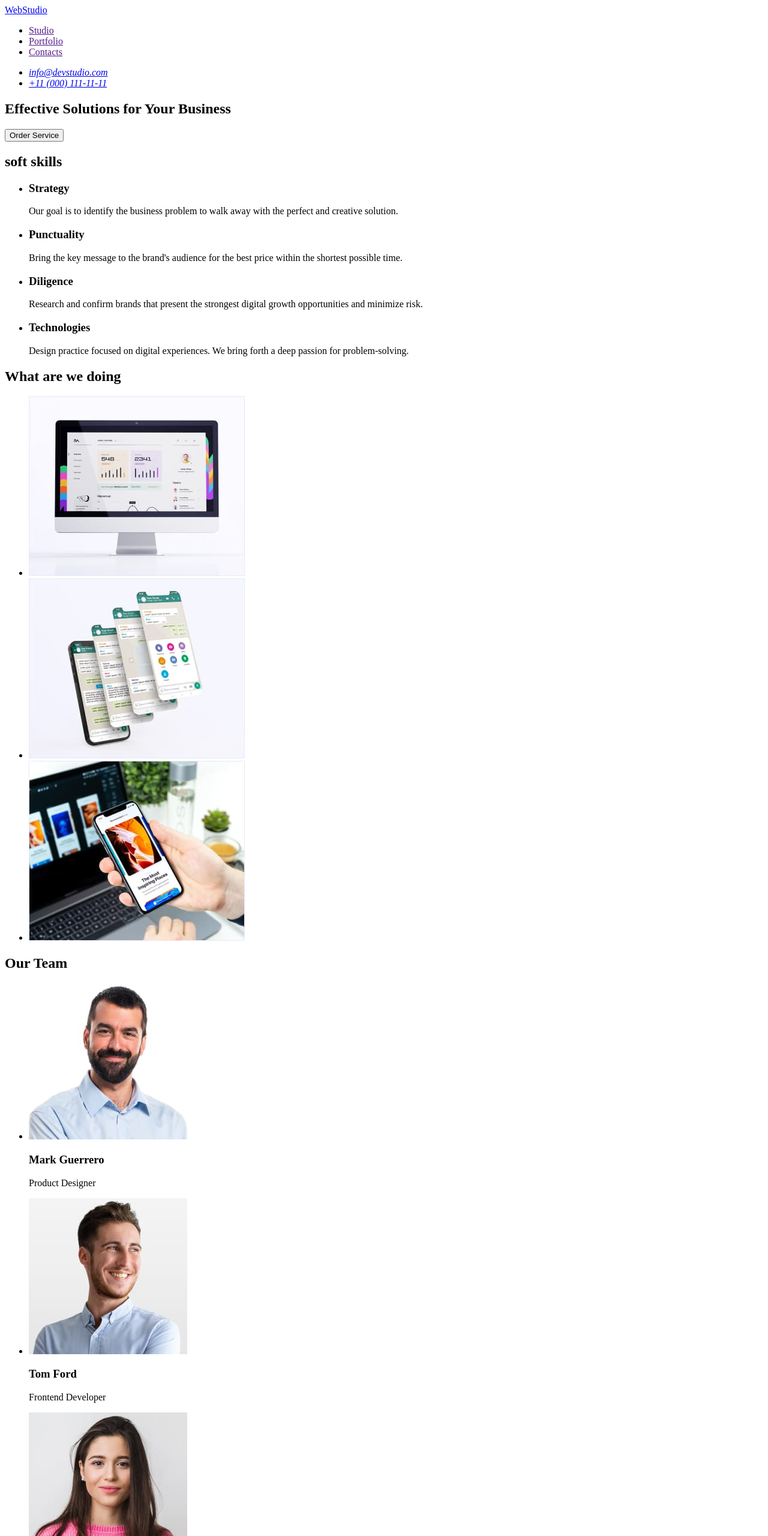
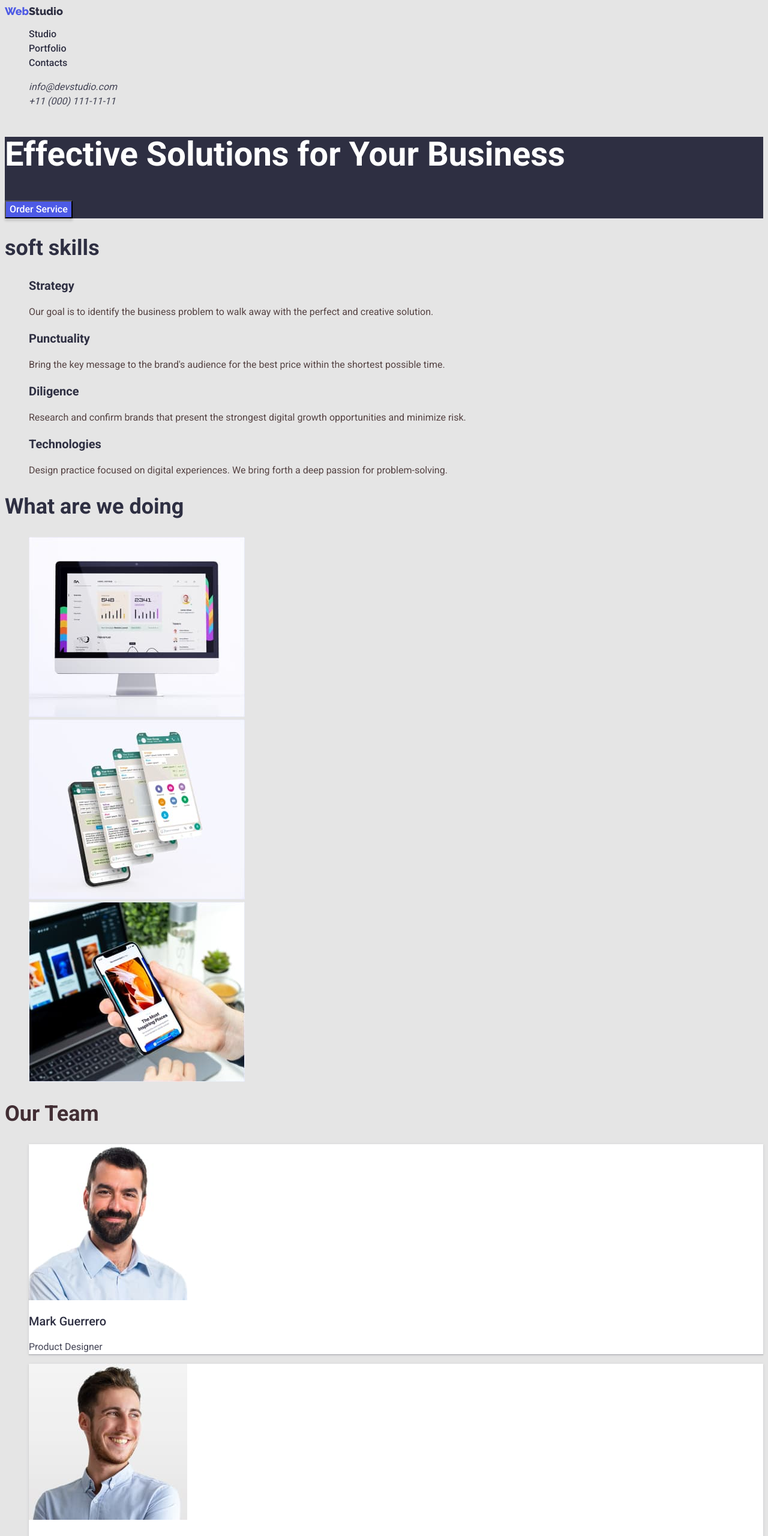
Before and after one commit to EldarMemetov/goit-homework-02, a plain HTML site: page index.html in a window 1280 px wide. Shown: the top 2560 px of the page at 60% size. Drawn offline with Linux system fonts and the light colour scheme.

Commit message:
home-work-2

```diff
--- /dev/null
+++ b/css/styles.css
@@ -0,0 +1,204 @@
+body {
+  font-family: "Roboto", medium;
+  color: #2e2f42;
+  background-color: #e5e5e5;
+}
+
+.body-list {
+}
+
+.header-item {
+}
+
+a {
+  text-decoration: none;
+}
+
+ul {
+  list-style-type: none;
+}
+.link-logo {
+  font-family: "Raleway";
+  font-style: normal;
+  font-weight: 800;
+  font-size: 18px;
+  line-height: 1.17;
+  color: #2e2f42;
+}
+
+.link-logo span {
+  color: #4d5ae5;
+}
+
+.list-menu {
+  font-weight: 500;
+  font-size: 16px;
+  line-height: 1.5;
+}
+
+.link-menu :hover,
+.link-menu :focus {
+  color: #fd9222;
+}
+
+.link-studio {
+  color: #2e2f42;
+}
+.link-portfolio {
+  color: #2e2f42;
+}
+
+.link-contacts {
+  color: #2e2f42;
+}
+
+.contact-list {
+  font-weight: 400;
+  font-size: 16px;
+  line-height: 1.5;
+}
+
+.mail {
+  color: #434455;
+}
+
+.tel {
+  color: #434455;
+}
+
+.button-title-service {
+  background-color: #2e2f42;
+}
+.main-title {
+  font-size: 56px;
+  line-height: 1.07;
+  color: #ffffff;
+}
+
+.button-order {
+  background: #4d5ae5;
+  box-shadow: 0px 4px 4px rgba(0, 0, 0, 0.15);
+}
+
+.button-order span {
+  font-family: "Roboto";
+  font-style: normal;
+  font-weight: 500;
+  font-size: 16px;
+  line-height: 1.5;
+  color: #ffffff;
+}
+
+.info-skills {
+  font-size: 36px;
+  line-height: 1.11;
+  color: #2e2f42;
+}
+
+.skills-list h3 {
+  font-size: 20px;
+  line-height: 1.2;
+}
+
+.skills-list p {
+  font-size: 16px;
+  line-height: 1.5;
+  color: #554343;
+}
+/** --------------skills-list-info --------------- */
+
+.skills-doing {
+  font-weight: 700;
+  font-size: 36px;
+  line-height: 1.11;
+  color: #2e2f42;
+}
+
+.our-team {
+  font-family: "Roboto";
+  font-style: normal;
+  font-weight: 700;
+  font-size: 36px;
+  line-height: 1.11;
+  color: #422e34;
+}
+.list-team h3 {
+  font-family: "Roboto";
+  font-style: normal;
+  font-weight: 500;
+  font-size: 20px;
+  line-height: 1.12;
+  color: #2e2f42;
+}
+
+.list-team p {
+  font-family: "Roboto";
+  font-style: normal;
+  font-weight: 400;
+  font-size: 16px;
+  line-height: 1.5;
+  color: #434455;
+}
+.info-team {
+  background: #ffffff;
+  box-shadow: 0px 1px 6px rgba(46, 47, 66, 0.08),
+    0px 1px 1px rgba(46, 47, 66, 0.16), 0px 2px 1px rgba(46, 47, 66, 0.08);
+}
+
+.footer {
+  background: #2e2f42;
+}
+.footer-text {
+  font-family: "Roboto";
+  font-style: normal;
+  font-weight: 400;
+  font-size: 16px;
+  line-height: 1.5;
+  color: #f4f4fd;
+}
+
+/** --------------next-html-portfolio--------------- */
+
+.item-butoon button {
+  background: #f4f4fd;
+}
+.item-butoon button:hover,
+.item-butoon button :focus {
+  background: #404bbf;
+  box-shadow: 0px 3px 1px rgba(0, 0, 0, 0.1), 0px 2px 1px rgba(0, 0, 0, 0.08),
+    0px 2px 2px rgba(0, 0, 0, 0.12);
+}
+.choice-butoon span {
+  font-family: "Roboto";
+  font-style: normal;
+  font-weight: 500;
+  font-size: 16px;
+  line-height: 1.5;
+  color: #4d5ae5;
+}
+.choice-butoon span:hover,
+.choice-butoon span:focus {
+  color: #ffffff;
+}
+
+/** --------------next-html-portfolio--------------- */
+.ul-portfolio h2 {
+  font-family: "Roboto";
+  font-style: normal;
+  font-weight: 500;
+  font-size: 20px;
+  line-height: 1.2;
+  color: #2e2f42;
+}
+.ul-portfolio p {
+  font-family: "Roboto";
+  font-style: normal;
+  font-weight: 400;
+  font-size: 16px;
+  line-height: 1.5;
+  color: #434455;
+}
+
+.li-portfolio {
+  background: #ffffff;
+}
--- a/index.html
+++ b/index.html
@@ -1,126 +1,184 @@
 <!DOCTYPE html>
 <html lang="en">
   <head>
-    <meta charset="UTF-8">
-    <meta http-equiv="X-UA-Compatible" content="IE=edge">
-    <meta name="viewport" content="width=device-width, initial-scale=1.0">
+    <meta charset="UTF-8" />
+    <meta http-equiv="X-UA-Compatible" content="IE=edge" />
+    <meta name="viewport" content="width=device-width, initial-scale=1.0" />
+    <link rel="preconnect" href="https://fonts.googleapis.com" />
+    <link rel="preconnect" href="https://fonts.gstatic.com" crossorigin />
+    <link
+      href="https://fonts.googleapis.com/css2?family=Raleway:wght@800&family=Roboto:wght@400;500;700&display=swap"
+      rel="stylesheet"
+    />
     <title>Document</title>
+    <link rel="stylesheet" href="./css/styles.css" />
   </head>
-<body>
+  <body class="body-list">
     <!-- ... -->
-<header>
-    <nav>
-        <a href="./index.html">WebStudio</a>
-        <ul>
-            <li> <a href="">Studio</a> </li>
-            <li> <a href="">Portfolio</a> </li>
-            <li> <a href="">Contacts</a> </li>
+    <header class="header-item">
+      <nav class="link-menu-item">
+        <a href="./index.html" class="link-logo"><span>Web</span>Studio</a>
+        <ul class="list-menu">
+          <li class="link-menu"><a href="" class="link-studio">Studio</a></li>
+          <li class="link-menu">
+            <a href="./portfolio.html" class="link-portfolio">Portfolio</a>
+          </li>
+          <li class="link-menu">
+            <a href="" class="link-contacts">Contacts</a>
+          </li>
         </ul>
       </nav>
-<address>
-    <ul>
-<li> <a href="mailto:info@devstudio.com">info@devstudio.com </a> </li>
-<li> <a href="tel:+110001111111">+11 (000) 111-11-11</a> </li>
+      <address class="contact-list">
+        <ul class="contact-list-item">
+          <li>
+            <a href="mailto:info@devstudio.com" class="mail"
+              >info@devstudio.com
+            </a>
+          </li>
+          <li>
+            <a href="tel:+110001111111" class="tel">+11 (000) 111-11-11</a>
+          </li>
         </ul>
       </address>
     </header>
     <!-- title and button -->
-<main>
-    <section>
-<h1>Effective Solutions for Your Business</h1>
-<button type="button">Order Service</button>
+
+    <main class="main">
+      <section class="button-title-service">
+        <h1 class="main-title">Effective Solutions for Your Business</h1>
+        <button type="button" class="button-order">
+          <span>Order Service</span>
+        </button>
       </section>
+
       <!-- all info -->
-<section>
-    <h2>soft skills</h2>
-    <ul>
-<li>
-<h3>Strategy</h3>
-<p>
-Our goal is to identify the business
-problem to walk away with the perfect and creative solution.
+      <section class="all-info">
+        <h2 class="info-skills">soft skills</h2>
+        <ul class="skills-list">
+          <li class="skills-list-info">
+            <h3 class="item-strategy">Strategy</h3>
+            <p class="info-strategy">
+              Our goal is to identify the business problem to walk away with the
+              perfect and creative solution.
             </p>
           </li>
-<li>
-<h3>Punctuality</h3>
-<p>
-Bring the key message to the brand's audience for the best price within the shortest possible time.
+          <li class="skills-list-info">
+            <h3 class="item-punctuality">Punctuality</h3>
+            <p class="info-punctuality">
+              Bring the key message to the brand's audience for the best price
+              within the shortest possible time.
             </p>
           </li>
-<li>
-<h3>Diligence</h3>
-<p>
-Research and confirm brands that present the strongest digital growth opportunities and minimize risk.
+          <li class="skills-list-info">
+            <h3 class="item-diligence">Diligence</h3>
+            <p class="info-diligence">
+              Research and confirm brands that present the strongest digital
+              growth opportunities and minimize risk.
             </p>
           </li>
-<li>
-<h3>Technologies</h3>
-<p>
-Design practice focused on digital experiences. We bring forth a deep passion for problem-solving.
+          <li class="skills-list-info">
+            <h3 class="item-technologies">Technologies</h3>
+            <p class="info-technologies">
+              Design practice focused on digital experiences. We bring forth a
+              deep passion for problem-solving.
             </p>
           </li>
         </ul>
       </section>
+
       <!-- skills -->
-<section>
-    <h2>What are we doing</h2>
+      <section class="are-we-doing">
+        <h2 class="skills-doing">What are we doing</h2>
         <ul>
-    <li>
-<img src="./images/Rectangle71.jpg"
+          <li class="skills-team">
+            <img
+              src="./images/Rectangle71.jpg"
               alt="computer monitor"
-width="360" height="300">
+              class="img-computer"
+              width="360"
+              height="300"
+            />
           </li>
-    <li>
-<img src="./images/Rectangle71(1).jpg"
+          <li class="skills-team">
+            <img
+              src="./images/Rectangle71(1).jpg"
               alt="phone message"
-width="360" height="300">
+              class="img-phone"
+              width="360"
+              height="300"
+            />
           </li>
-    <li>
-<img src="./images/Rectangle71(2).jpg"
+          <li class="skills-team">
+            <img
+              src="./images/Rectangle71(2).jpg"
               alt="phone computer"
-width="360" height="300">
+              class="img-phone-computer"
+              width="360"
+              height="300"
+            />
           </li>
         </ul>
       </section>
+
       <!-- All team -->
-<section>
-    <h2>Our Team</h2>
-    <ul>
-        <li>
-        <img src="./images/img.jpg"
+      <section class="all-team">
+        <h2 class="our-team">Our Team</h2>
+        <ul class="list-team">
+          <li class="info-team">
+            <img
+              src="./images/img.jpg"
               alt="Mark Product Designer"
-        width="264" height="260">
-        <h3>Mark Guerrero</h3>
-        <p>Product Designer</p>
-        <li>
-            <img src="./images/img(1).jpg"
+              class="mark-img"
+              width="264"
+              height="260"
+            />
+            <h3 class="name-mark">Mark Guerrero</h3>
+            <p class="profession-mark">Product Designer</p>
+          </li>
+
+          <li class="info-team">
+            <img
+              src="./images/img(1).jpg"
               alt="Tom Frontend"
-            width="264" height="260">
-            <h3>Tom Ford</h3>
-            <p>Frontend Developer</p>
+              class="tom-img"
+              width="264"
+              height="260"
+            />
+            <h3 class="name-tom">Tom Ford</h3>
+            <p class="profession-tom">Frontend Developer</p>
           </li>
-        <li>
-            <img src="./images/img(2).jpg"
+          <li class="info-team">
+            <img
+              src="./images/img(2).jpg"
               alt="Camila Marketing"
-            width="264" height="260">
-            <h3>Camila Garcia</h3>
-            <p>Marketing</p>
+              class="camila-img"
+              width="264"
+              height="260"
+            />
+            <h3 class="name-camila">Camila Garcia</h3>
+            <p class="profession-camila">Marketing</p>
           </li>
-        <li>
-                <img src="./images/img(3).jpg"
+          <li class="info-team">
+            <img
+              src="./images/img(3).jpg"
               alt="Daniel UI Designer"
-                width="264" height="260">
-                <h3>Daniel Wilson</h3>
-                <p>UI Designer</p>
+              class="daniel-img"
+              width="264"
+              height="260"
+            />
+            <h3 class="name-daniel">Daniel Wilson</h3>
+            <p class="profession-daniel">UI Designer</p>
           </li>
         </ul>
       </section>
+
       <!-- ... -->
     </main>
-<footer>
-<a href="./index.html">WebStudio</a>
-<p>
-Increase the flow of customers and sales for your business with digital marketing & growth solutions.
+    <footer class="footer">
+      <a href="./index.html" class="link-logo"><span>Web</span>Studio</a>
+      <p class="footer-text">
+        Increase the flow of customers and sales for your business with digital
+        marketing & growth solutions.
       </p>
     </footer>
   </body>
```
Also changed, not shown: portfolio.html (added, +202 -0 lines), images/img-(1).jpg (added), images/img-(2).jpg (added), images/img-(3).jpg (added), images/img-(4).jpg (added), images/img-(5).jpg (added), images/img-(6).jpg (added), images/img-(7).jpg (added), images/img-(8).jpg (added), images/img0.jpg (added). Lines whose indentation alone changed are shown as unchanged.
